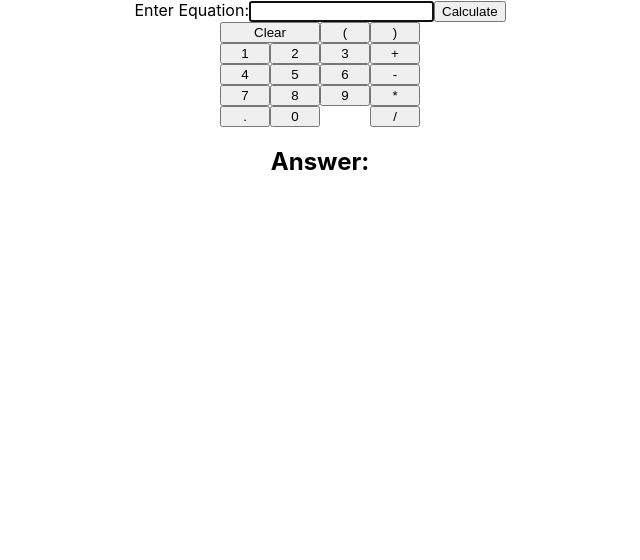
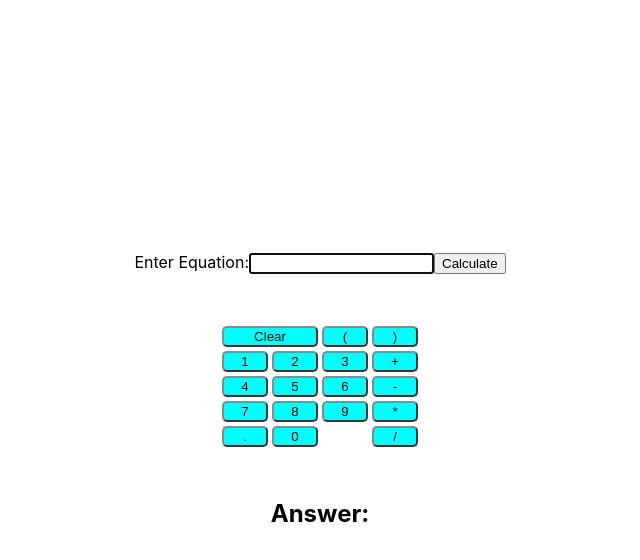
Before and after one commit to foremanlb/VidMob-Calculator, a React (Create React App) app in the folder calculator/: page / in a window 1280 px wide. Shown: the top 560 px of the page, without its empty margins (320-960 px from the left). Built offline with nearby package versions, Linux system fonts and the light colour scheme.

Commit message:
comments and css

```diff
--- a/calculator/src/App.css
+++ b/calculator/src/App.css
@@ -1,3 +1,7 @@
 .App {
-  text-align: center;
+  display: flex;
+  align-items: center;
+  justify-content: center;
+  height: 100vh;
+  width: 100vw;
 }
--- a/calculator/src/Components/Calculator/Calculator.css
+++ b/calculator/src/Components/Calculator/Calculator.css
@@ -1,5 +1,3 @@
-#calculator {
-  width: 100vw;
-  height: 100vh;
-
+h2 {
+  text-align: center;
 }
--- a/calculator/src/Components/Calculator/Calculator.js
+++ b/calculator/src/Components/Calculator/Calculator.js
@@ -8,10 +8,12 @@ export default function Input() {
   const [equation, setEquation] = useState('')
   // useState to control equation inside of the Input
   const [answer, setAnswer] = useState('')
+  // useState to control answer display
 
   const handleChange = (e) => {
     setEquation(`${e.target.value}`)
   }
+  //takes in values from numpad to update equation
 
   const calculate = (e) => {
     e.preventDefault()
@@ -19,52 +21,46 @@ export default function Input() {
     if (newAnswer.search(/[A-Za-z]/) !== -1) {
       setAnswer('Invalid Input')
       return
+    //Immediately stops function from running if equation includes letters.
     } else if (newAnswer.includes('(')) {
+      //Currently only accounts for a single nested equation, need to modify to accommodate multiple nests.
       const startParentheses = newAnswer.indexOf('(')
       const endParentheses = newAnswer.indexOf(')')
       const nestedEquation = newAnswer.slice(startParentheses + 1, endParentheses)
       const nestedAnswer = operations(nestedEquation).toString()
+      //Runs equations for the nested equation first, then will replace all, including (), with answer and run full equation.
       newAnswer = newAnswer.replace(`(${nestedEquation})`, nestedAnswer)
     }
     newAnswer = operations(newAnswer)
     setAnswer(newAnswer)
-
   }
 
   const operations = (newAnswer) => {
     let configured = newAnswer.split('')
+    //used to break down equation into individual pieces, so that it can be re combined to accommodate parseFloat and check for syntax errors.
     for (let i = 0; i < configured.length; i++) {
       while (configured[i] === '.' && isNaN(configured[i - 1]) === false && isNaN(configured[i + 1]) === false) {
         configured[i] = `${configured[i - 1]}${configured[i]}${configured[i + 1]}`
         configured.splice(i + 1, 1)
         configured.splice(i - 1, 1)
       }
-    }
-    for (let i = 0; i < configured.length; i++) {
       while (configured[i] === '.' && isNaN(configured[i + 1]) === false) {
         configured[i] = `${configured[i]}${configured[i + 1]}`
         configured.splice(i + 1, 1)
       }
-    }
-    for (let i = 0; i < configured.length; i++) {
       while (isNaN(configured[i]) === false && isNaN(configured[i + 1]) === false) {
         configured[i] = `${configured[i]}${configured[i + 1]}`
         configured.splice(i + 1, 1)
       }
     }
+
     for (let i = 0; i < configured.length; i++) {
-      while (configured[i] === '-' && isNaN(configured[i + 1]) === false && isNaN(configured[i - 1]) === true && configured[i - 1] !== ')') {
+      if (configured[i] === '-' && isNaN(configured[i + 1]) === false && isNaN(configured[i - 1]) === true && configured[i - 1] !== ')') {
         configured[i] = `${configured[i]}${configured[i + 1]}`
         configured.splice(i + 1, 1)
-        console.log(configured)
       }
     }
-    for (let i = 0; i < configured.length; i++) {
-      if (isNaN(configured[i]) === false) {
-        configured[i] = parseFloat(configured[i])
-        console.log(configured)
-      }
-    }
+
     for (let i = 0; i < configured.length; i++) {
       const l = i + 1
       if (isNaN(configured[i]) === true && isNaN(configured[l]) === true && configured[i].search(/[+*/-]/g) !== -1 && configured[l].search(/[+*/-]/g) !== -1) {
@@ -72,8 +68,15 @@ export default function Input() {
       }
     }
 
+    if (configured !== 'Syntax Error') {
       for (let i = 0; i < configured.length; i++) {
-      if (answer !== 'Syntax Error' && isNaN(configured[i]) === true && configured[i].match(/[*/]/g) !== null) {
+        if (isNaN(configured[i]) === false) {
+          configured[i] = parseFloat(configured[i])
+        }
+      }
+
+      for (let i = 0; i < configured.length; i++) {
+        if (isNaN(configured[i]) === true && configured[i].match(/[*/]/g) !== null) {
           switch (configured[i]) {
             case '*':
               configured[i] = configured[i - 1] * configured[i + 1]
@@ -92,9 +95,10 @@ export default function Input() {
           }
         }
       }
+      //Switch case used to allow either * or / to be run simultaneously from left to right to accommodate order of operations.
 
       for (let i = 0; i < configured.length; i++) {
-      if (answer !== 'Syntax Error' && isNaN(configured[i]) === true && configured[i].match(/[-+]/g) !== null) {
+        if (isNaN(configured[i]) === true && configured[i].match(/[-+]/g) !== null) {
           switch (configured[i]) {
             case '+':
               configured[i] = configured[i - 1] + configured[i + 1]
@@ -113,9 +117,10 @@ export default function Input() {
           }
         }
       }
+      //Switch case used to allow either + or - to be run simultaneously from left to right to accommodate order of operations.
+    }
       return configured
   }
-
 
   return (
     <form id='calculator' onSubmit={calculate}>
--- a/calculator/src/Components/Numpad/Numpad.css
+++ b/calculator/src/Components/Numpad/Numpad.css
@@ -6,6 +6,7 @@
 #numpad {
   display: flex;
   justify-content: center;
+  margin: 50px;
 }
 
 #clear {
@@ -15,3 +16,10 @@
 #divide {
   grid-column: 4;
 }
+
+.numpad-buttons {
+  margin: 2px;
+  background-color: aqua;
+  border: 2px outset rgb(138, 138, 138);
+  border-radius: 5px;
+}
--- a/calculator/src/Components/Numpad/Numpad.js
+++ b/calculator/src/Components/Numpad/Numpad.js
@@ -17,24 +17,24 @@ export default function Numpad(props) {
   return (
     <div id='numpad'>
       <div id='numpad-grid'>
-        <button id='clear' onClick={handleClear}>Clear</button>
-        <button value='(' onClick={handleClick}>(</button>
-        <button value=')' onClick={handleClick}>)</button>
-        <button value='1' onClick={handleClick}>1</button>
-        <button value='2' onClick={handleClick}>2</button>
-        <button value='3' onClick={handleClick}>3</button>
-        <button value='+' onClick={handleClick}>+</button>
-        <button value='4' onClick={handleClick}>4</button>
-        <button value='5' onClick={handleClick}>5</button>
-        <button value='6' onClick={handleClick}>6</button>
-        <button value='-' onClick={handleClick}>-</button>
-        <button value='7' onClick={handleClick}>7</button>
-        <button value='8' onClick={handleClick}>8</button>
-        <button value='9' onClick={handleClick}>9</button>
-        <button value='*' onClick={handleClick}>*</button>
-        <button value='.' onClick={handleClick}>.</button>
-        <button value='0' onClick={handleClick}>0</button>
-        <button id='divide' value='/' onClick={handleClick}>/</button>
+        <button className='numpad-buttons' id='clear' onClick={handleClear}>Clear</button>
+        <button className='numpad-buttons' value='(' onClick={handleClick}>(</button>
+        <button className='numpad-buttons' value=')' onClick={handleClick}>)</button>
+        <button className='numpad-buttons' value='1' onClick={handleClick}>1</button>
+        <button className='numpad-buttons' value='2' onClick={handleClick}>2</button>
+        <button className='numpad-buttons' value='3' onClick={handleClick}>3</button>
+        <button className='numpad-buttons' value='+' onClick={handleClick}>+</button>
+        <button className='numpad-buttons' value='4' onClick={handleClick}>4</button>
+        <button className='numpad-buttons' value='5' onClick={handleClick}>5</button>
+        <button className='numpad-buttons' value='6' onClick={handleClick}>6</button>
+        <button className='numpad-buttons' value='-' onClick={handleClick}>-</button>
+        <button className='numpad-buttons' value='7' onClick={handleClick}>7</button>
+        <button className='numpad-buttons' value='8' onClick={handleClick}>8</button>
+        <button className='numpad-buttons' value='9' onClick={handleClick}>9</button>
+        <button className='numpad-buttons' value='*' onClick={handleClick}>*</button>
+        <button className='numpad-buttons' value='.' onClick={handleClick}>.</button>
+        <button className='numpad-buttons' value='0' onClick={handleClick}>0</button>
+        <button className='numpad-buttons' id='divide' value='/' onClick={handleClick}>/</button>
       </div>
     </div>
   )
```
Lines whose indentation alone changed are shown as unchanged.
